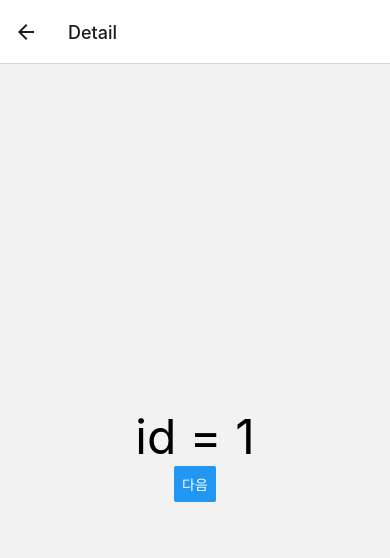
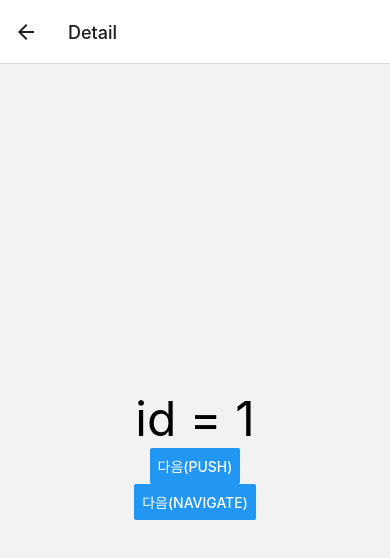
Before and after one commit to romingoon/learnrnnav, a React Native app: screen /Home in a window 390 px wide. Both pictures are taken after a click on the button "DETAIL 1 열기". Shown: the top 558 px of the page. Built offline with nearby package versions, Linux system fonts and the light colour scheme.

Commit message:
navigation.navigate 함수 예제

```diff
--- a/screens/DetailScreen.tsx
+++ b/screens/DetailScreen.tsx
@@ -11,7 +11,11 @@ const DetailScreen = ({ route, navigation }: DetailScreenProps) => {
   return (
     <View style={styles.block}>
       <Text style={styles.text}>id = {route.params.id}</Text>
-      <Button title='다음' onPress={() => navigation.push('Detail', { id: route.params.id + 1 })} />
+      <Button title='다음(push)' onPress={() => navigation.push('Detail', { id: route.params.id + 1 })} />
+      <Button
+        title='다음(navigate)'
+        onPress={() => navigation.navigate('Detail', { id: route.params.id + 1 })}
+      />
     </View>
   );
 };
```
